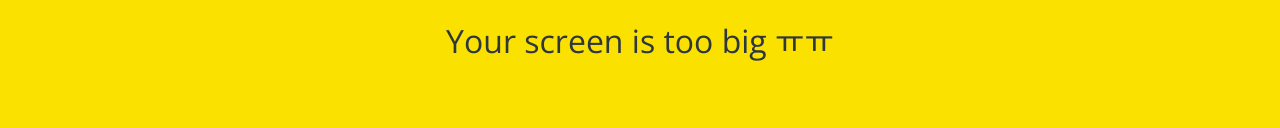
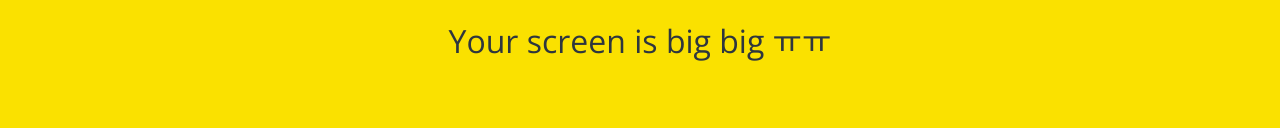
Before and after one commit to YUNYEOCHANG/HTML-CSS_PRACTICE, a plain HTML site: page chat.html in a window 1280 px wide. Shown: the part 359-487 px from the top of the page. Drawn offline with nearby package versions, Linux system fonts and the light colour scheme.

Commit message:
word change

```diff
--- a/chat.html
+++ b/chat.html
@@ -75,7 +75,7 @@
     </form>
 
     <div id="no-mobile">
-      <span>Your screen is too big ㅠㅠ</span>
+      <span>Your screen is big big ㅠㅠ</span>
     </div>
 
     <script
```
